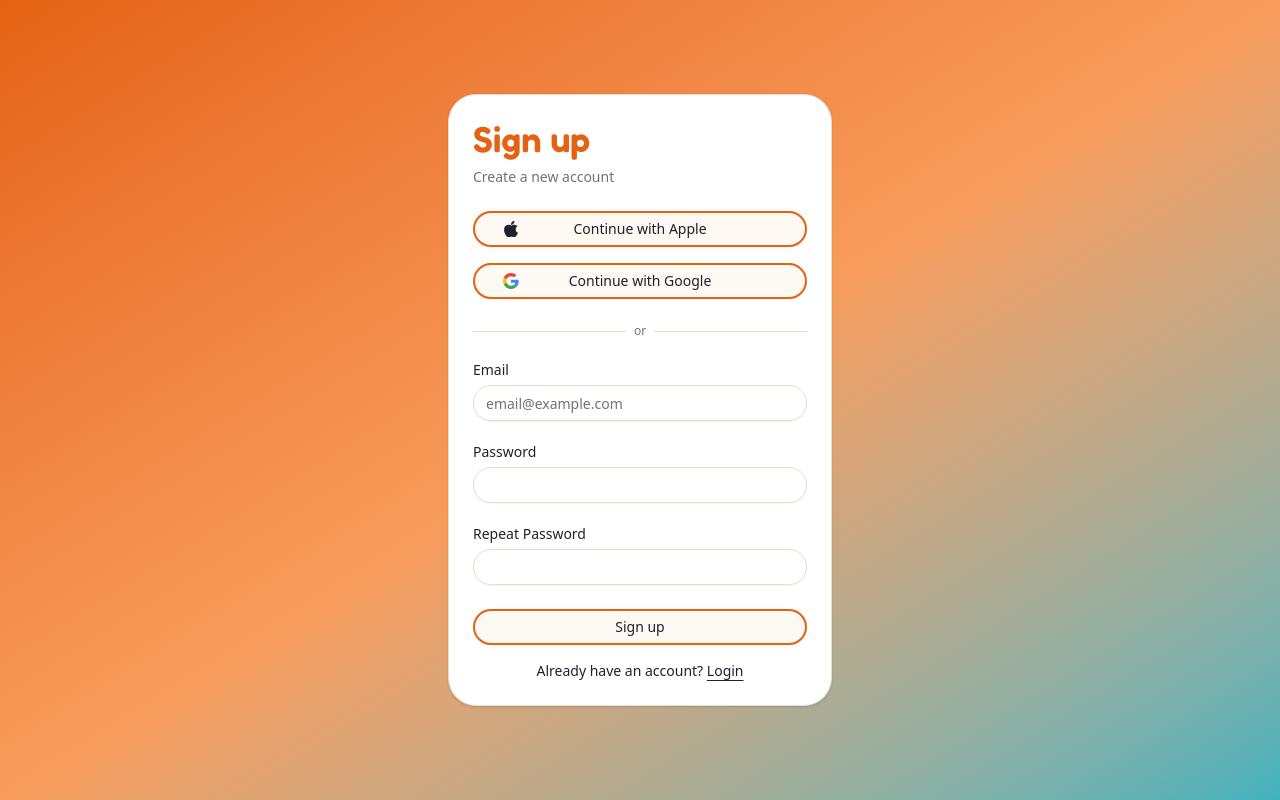
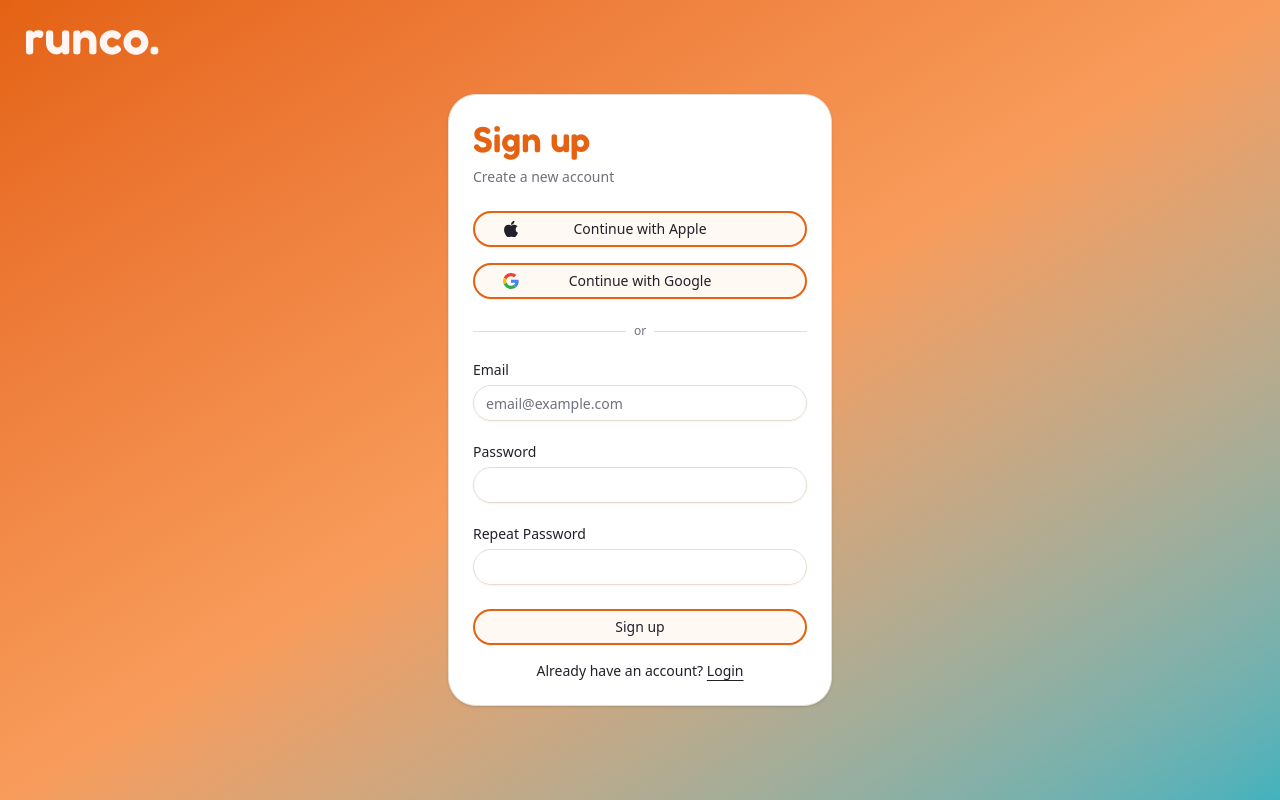
Before and after one commit to photolyst/runco, a Next.js app: page /auth/sign-up in a window 1280 px wide. Built offline with nearby package versions, Linux system fonts and the light colour scheme.

Commit message:
add logo to sign-in page

```diff
--- a/src/app/auth/sign-up/page.tsx
+++ b/src/app/auth/sign-up/page.tsx
@@ -1,9 +1,13 @@
+import { RuncoLogo } from "@/components/runco-logo";
 import { SignUpForm } from "@/components/sign-up-form";
 
 export default function Page() {
   return (
-    <div className="flex min-h-svh w-full items-center justify-center p-6 md:p-10 bg-gradient-to-br from-primary via-[#f89c5b] to-[#41b2bd]">
-      <div className="w-full max-w-sm">
+    <div className="relative flex min-h-svh w-full items-center justify-center p-6 md:p-10 bg-gradient-to-br from-primary via-[#f89c5b] to-[#41b2bd]">
+      <div className="absolute top-3 left-6 md:top-3 md:left-6">
+        <RuncoLogo className="text-4xl md:text-5xl bg-[#fff5f2]" />
+      </div>
+      <div className="w-full max-w-sm mt-12 md:mt-0">
         <SignUpForm />
       </div>
     </div>
```
